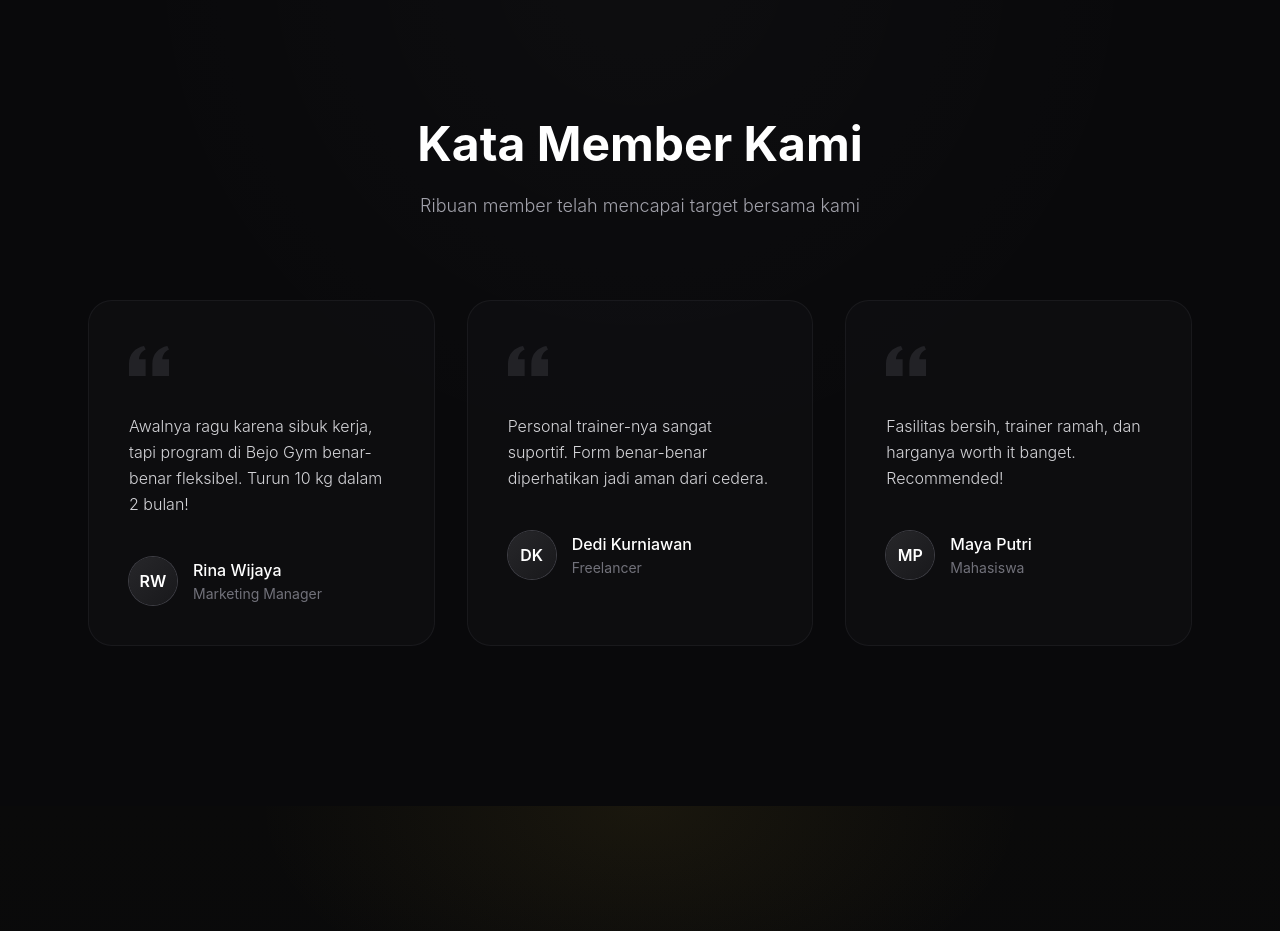
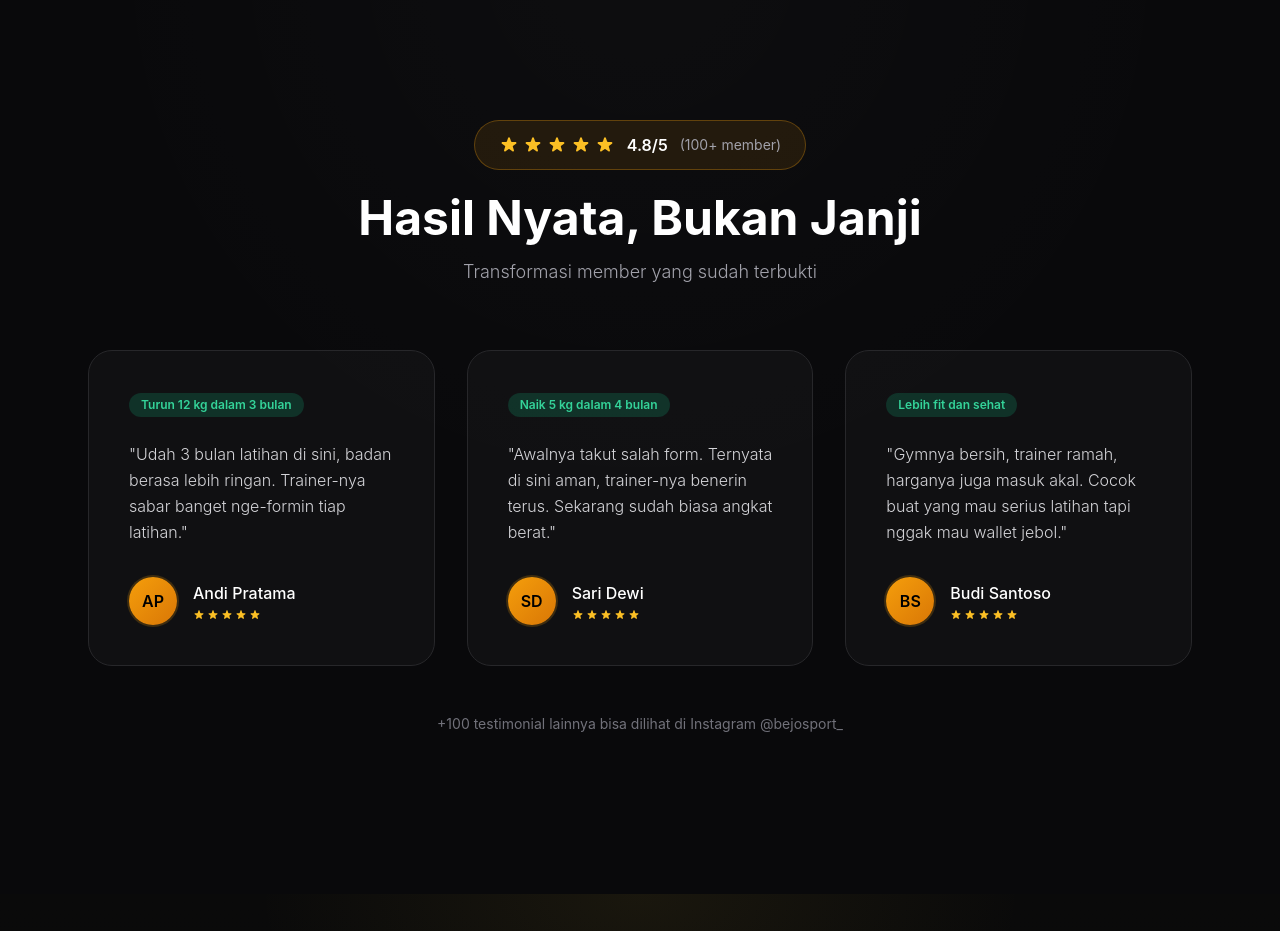
Before and after one commit to aaazharudin/Landing-Page-bejo, a Next.js app: page / in a window 1280 px wide. Shown: the part 3440-4371 px from the top of the page. Built offline with nearby package versions, Linux system fonts and the light colour scheme.

Commit message:
fix: make testimonials more natural and less exaggerated
- Replace exaggerated testimonials with authentic, conversational Indonesian
- Keep results grounded and realistic
- Maintain casual tone without hype language

```diff
--- a/components/sections/testimonials.tsx
+++ b/components/sections/testimonials.tsx
@@ -1,22 +1,22 @@
 export function Testimonials() {
   const testimonials = [
     {
-      name: "Rina Wijaya",
-      role: "Marketing Manager",
-      content: "Awalnya ragu karena sibuk kerja, tapi program di Bejo Gym benar-benar fleksibel. Turun 10 kg dalam 2 bulan!",
-      avatar: "RW",
+      name: "Andi Pratama",
+      result: "Turun 12 kg dalam 3 bulan",
+      content: "Udah 3 bulan latihan di sini, badan berasa lebih ringan. Trainer-nya sabar banget nge-formin tiap latihan.",
+      avatar: "AP",
     },
     {
-      name: "Dedi Kurniawan",
-      role: "Freelancer",
-      content: "Personal trainer-nya sangat suportif. Form benar-benar diperhatikan jadi aman dari cedera.",
-      avatar: "DK",
+      name: "Sari Dewi",
+      result: "Naik 5 kg dalam 4 bulan",
+      content: "Awalnya takut salah form. Ternyata di sini aman, trainer-nya benerin terus. Sekarang sudah biasa angkat berat.",
+      avatar: "SD",
     },
     {
-      name: "Maya Putri",
-      role: "Mahasiswa",
-      content: "Fasilitas bersih, trainer ramah, dan harganya worth it banget. Recommended!",
-      avatar: "MP",
+      name: "Budi Santoso",
+      result: "Lebih fit dan sehat",
+      content: "Gymnya bersih, trainer ramah, harganya juga masuk akal. Cocok buat yang mau serius latihan tapi nggak mau wallet jebol.",
+      avatar: "BS",
     },
   ];
 
@@ -26,12 +26,25 @@ export function Testimonials() {
       <div className="absolute inset-0 bg-[radial-gradient(circle_at_50%_0%,rgba(255,255,255,0.02),transparent_50%)]" />
 
       <div className="relative max-w-6xl mx-auto px-6">
-        <div className="text-center mb-20">
-          <h2 className="text-3xl md:text-4xl lg:text-5xl font-bold text-white mb-6">
-            Kata Member Kami
+        {/* Rating Display */}
+        <div className="text-center mb-16">
+          <div className="inline-flex items-center gap-3 px-6 py-3 rounded-full bg-amber-500/10 border border-amber-500/30 mb-6">
+            <div className="flex gap-1">
+              {[1,2,3,4,5].map((star) => (
+                <svg key={star} className="w-5 h-5 text-amber-400" fill="currentColor" viewBox="0 0 20 20">
+                  <path d="M9.049 2.927c.3-.921 1.603-.921 1.902 0l1.07 3.292a1 1 0 00.95.69h3.462c.969 0 1.371 1.24.588 1.81l-2.8 2.034a1 1 0 00-.364 1.118l1.07 3.292c.3.921-.755 1.688-1.54 1.118l-2.8-2.034a1 1 0 00-1.175 0l-2.8 2.034c-.784.57-1.838-.197-1.539-1.118l1.07-3.292a1 1 0 00-.364-1.118L2.98 8.72c-.783-.57-.38-1.81.588-1.81h3.461a1 1 0 00.951-.69l1.07-3.292z" />
+                </svg>
+              ))}
+            </div>
+            <span className="text-white font-semibold">4.8/5</span>
+            <span className="text-zinc-400 text-sm">(100+ member)</span>
+          </div>
+
+          <h2 className="text-3xl md:text-4xl lg:text-5xl font-bold text-white mb-4">
+            Hasil Nyata, Bukan Janji
           </h2>
           <p className="text-zinc-400 text-lg max-w-2xl mx-auto font-light">
-            Ribuan member telah mencapai target bersama kami
+            Transformasi member yang sudah terbukti
           </p>
         </div>
 
@@ -39,35 +52,46 @@ export function Testimonials() {
           {testimonials.map((testimonial, index) => (
             <div
               key={index}
-              className="p-10 rounded-3xl bg-zinc-900/30 border border-zinc-800/50 hover:border-zinc-700 transition-all duration-500 group"
+              className="p-10 rounded-3xl bg-zinc-900/50 border border-zinc-800 hover:border-amber-500/30 transition-all duration-500 group relative overflow-hidden"
             >
-              {/* Quote icon */}
-              <div className="mb-8 opacity-30 group-hover:opacity-50 transition-opacity duration-300">
-                <svg className="w-10 h-10 text-zinc-600" fill="currentColor" viewBox="0 0 24 24">
-                  <path d="M14.017 21v-7.391c0-5.704 3.731-9.57 8.983-10.609l.995 2.151c-2.432.917-3.995 3.638-3.995 5.849h4v10h-9.983zm-14.017 0v-7.391c0-5.704 3.748-9.57 9-10.609l.996 2.151c-2.433.917-3.996 3.638-3.996 5.849h3.983v10h-9.983z" />
-                </svg>
+              {/* Background gradient on hover */}
+              <div className="absolute inset-0 bg-gradient-to-br from-amber-500/5 to-transparent opacity-0 group-hover:opacity-100 transition-opacity duration-500" />
+
+              {/* Result Badge */}
+              <div className="relative mb-6">
+                <span className="inline-block px-3 py-1 bg-emerald-500/20 text-emerald-400 text-xs font-semibold rounded-full">
+                  {testimonial.result}
+                </span>
               </div>
 
-              <p className="text-zinc-300 leading-relaxed mb-10 font-light">
-                {testimonial.content}
+              <p className="text-zinc-300 leading-relaxed mb-8 font-light relative">
+                "{testimonial.content}"
               </p>
 
-              <div className="flex items-center gap-4">
-                <div className="w-12 h-12 rounded-full bg-gradient-to-br from-zinc-800 to-zinc-900 flex items-center justify-center text-white font-semibold ring-1 ring-zinc-700">
+              <div className="flex items-center gap-4 relative">
+                <div className="w-12 h-12 rounded-full bg-gradient-to-br from-amber-500 to-amber-600 flex items-center justify-center text-black font-semibold ring-2 ring-amber-500/20">
                   {testimonial.avatar}
                 </div>
                 <div>
                   <h4 className="text-white font-medium">
                     {testimonial.name}
                   </h4>
-                  <p className="text-zinc-500 text-sm mt-0.5">
-                    {testimonial.role}
-                  </p>
+                  <div className="flex gap-0.5 mt-1">
+                    {[1,2,3,4,5].map((star) => (
+                      <svg key={star} className="w-3 h-3 text-amber-400" fill="currentColor" viewBox="0 0 20 20">
+                        <path d="M9.049 2.927c.3-.921 1.603-.921 1.902 0l1.07 3.292a1 1 0 00.95.69h3.462c.969 0 1.371 1.24.588 1.81l-2.8 2.034a1 1 0 00-.364 1.118l1.07 3.292c.3.921-.755 1.688-1.54 1.118l-2.8-2.034a1 1 0 00-1.175 0l-2.8 2.034c-.784.57-1.838-.197-1.539-1.118l1.07-3.292a1 1 0 00-.364-1.118L2.98 8.72c-.783-.57-.38-1.81.588-1.81h3.461a1 1 0 00.951-.69l1.07-3.292z" />
+                      </svg>
+                    ))}
+                  </div>
                 </div>
               </div>
             </div>
           ))}
         </div>
+
+        <p className="text-center mt-12 text-zinc-500 text-sm">
+          +100 testimonial lainnya bisa dilihat di Instagram @bejosport_
+        </p>
       </div>
     </section>
   );
```
